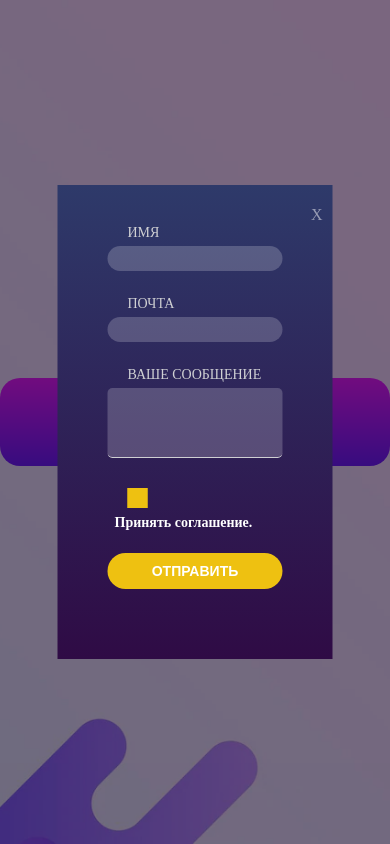
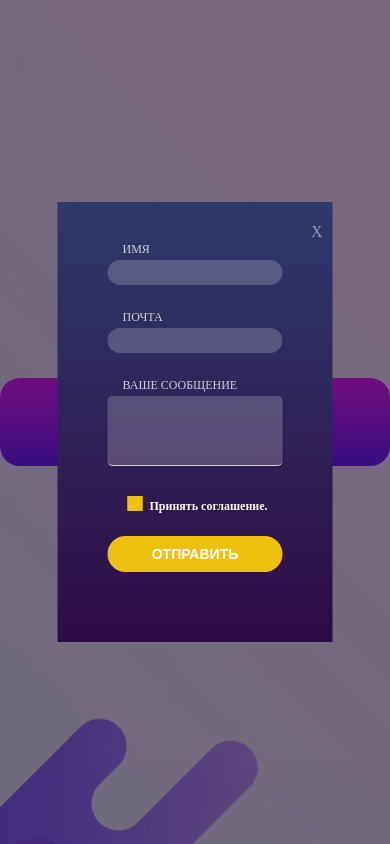
Before and after one commit to mattakvshi/laba8.github.io, a plain HTML site: page index.html in a window 390 px wide. Both pictures are taken after a click on the button "ОТКРЫТЬ ФОРМУ ЗАПОЛНЕНИЯ". Drawn offline with nearby package versions, Linux system fonts and the light colour scheme.

Commit message:
Update responsive.css

```diff
--- a/css/responsive.css
+++ b/css/responsive.css
@@ -6,4 +6,25 @@
   .popup input {
     height: 25px;
   }
+
+
+ .popup-checkbox__text {
+   font-size: 12px;
+  }
+
+ .main-checkbox{
+   width: 15px;
+   height: 15px;
+  }
+.main-checkbox label{
+   width: 15px;
+   height: 15px;
+  }
+
+ .popup .label__text {
+   margin-left: 15px;
+   font-size: 12px;
+   margin-bottom: 3px;
+  }
+
 }
```
